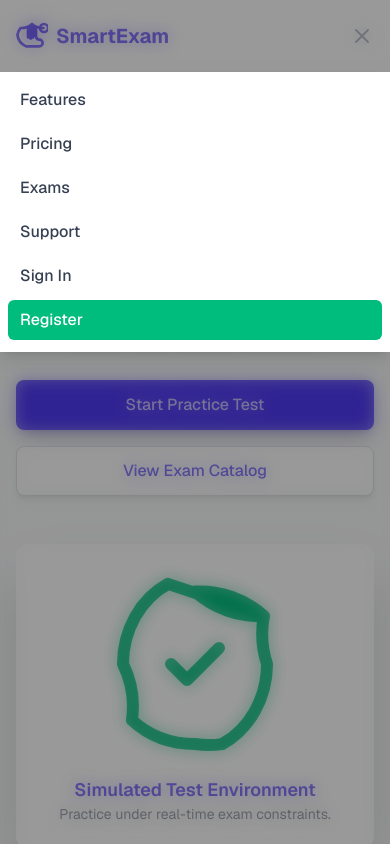
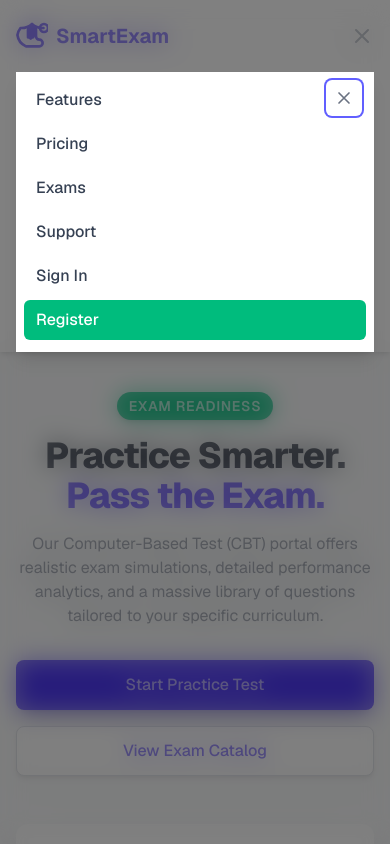
Before and after one commit to emteezet/SmartExam, a Next.js app: page / in a window 390 px wide. Both pictures are taken after a click on the button "Toggle menu". Shown: the top 844 px of the page. Built offline with nearby package versions, Linux system fonts and the light colour scheme.

Commit message:
Add in-menu close button; stronger backdrop blur and slide tweak

```diff
--- a/app/components/Header.jsx
+++ b/app/components/Header.jsx
@@ -177,9 +177,9 @@ const Header = () => {
 
         {/* Backdrop (click to close) */}
         <div
-          className="fixed inset-0 bg-black backdrop-blur-sm z-40"
+          className="fixed inset-0 bg-black backdrop-blur-md z-40"
           style={{
-            opacity: open ? 0.4 : 0,
+            opacity: open ? 0.5 : 0,
             transition: "opacity 200ms ease",
             pointerEvents: open ? "auto" : "none",
           }}
@@ -192,17 +192,37 @@ const Header = () => {
           ref={menuRef}
           role="dialog"
           aria-modal={open}
-          className="md:hidden absolute left-0 right-0 top-full bg-white shadow-lg overflow-hidden z-50"
+          className="md:hidden absolute left-0 right-0 top-full bg-white shadow-lg overflow-hidden z-50 relative"
           style={{
             maxHeight: open ? "600px" : "0px",
             opacity: open ? 1 : 0,
-            transform: open ? "translateY(0)" : "translateY(-6px)",
+            transform: open ? "translateY(0)" : "translateY(-12px)",
             transition:
               "max-height 300ms ease, opacity 200ms ease, transform 200ms ease",
             willChange: "transform, opacity",
           }}
           aria-hidden={!open}
         >
+          <button
+            onClick={() => setOpen(false)}
+            aria-label="Close menu"
+            className="absolute top-2 right-3 inline-flex items-center justify-center p-2 rounded-md text-gray-500 hover:bg-gray-100 focus:outline-none focus:ring-2 focus:ring-indigo-500"
+          >
+            <svg
+              className="h-5 w-5"
+              xmlns="http://www.w3.org/2000/svg"
+              fill="none"
+              viewBox="0 0 24 24"
+              stroke="currentColor"
+            >
+              <path
+                strokeLinecap="round"
+                strokeLinejoin="round"
+                strokeWidth="2"
+                d="M6 18L18 6M6 6l12 12"
+              />
+            </svg>
+          </button>
           <div className="space-y-1 px-2 pt-2 pb-3">
             {items.map((item) =>
               item === "Exams" ? (
```
